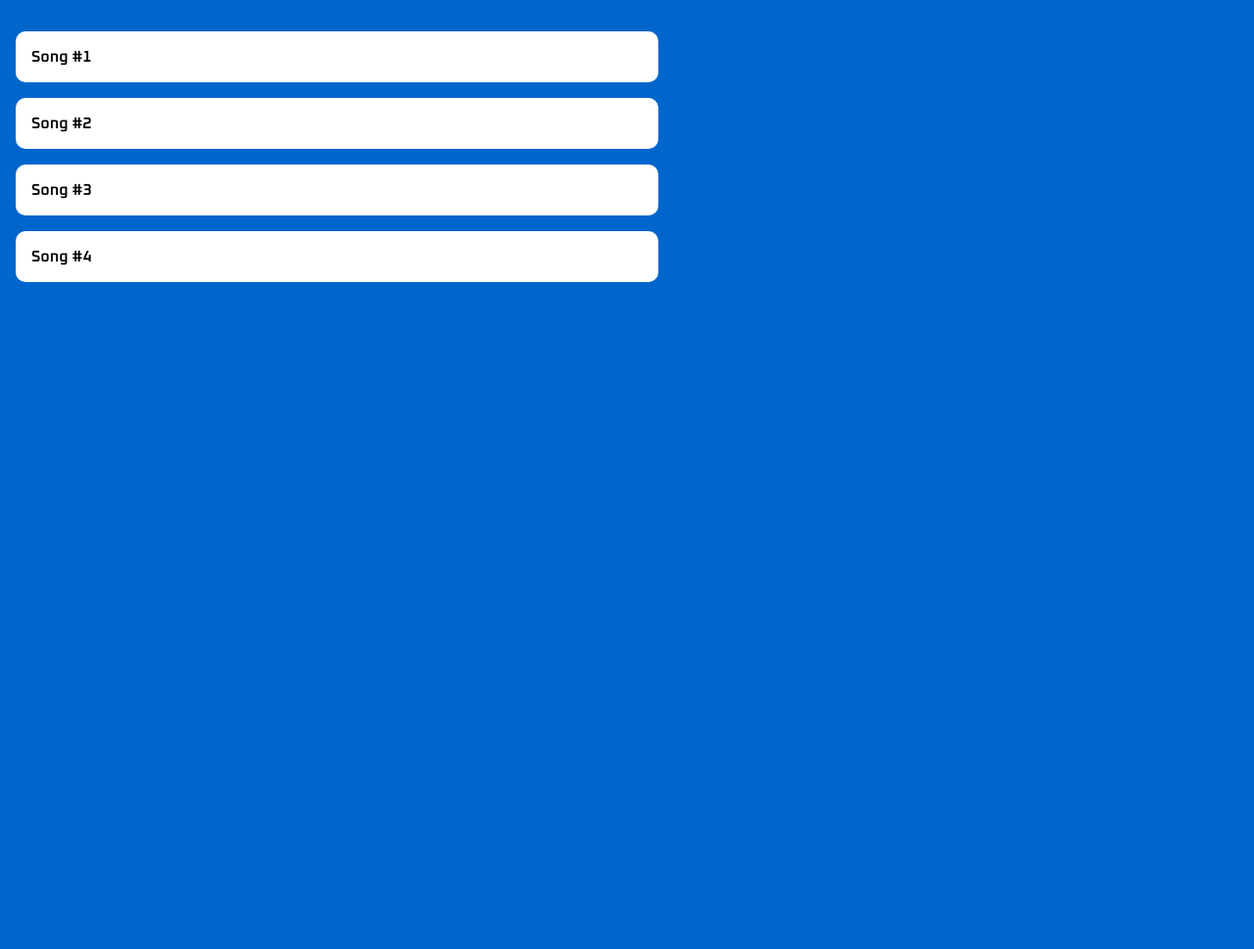
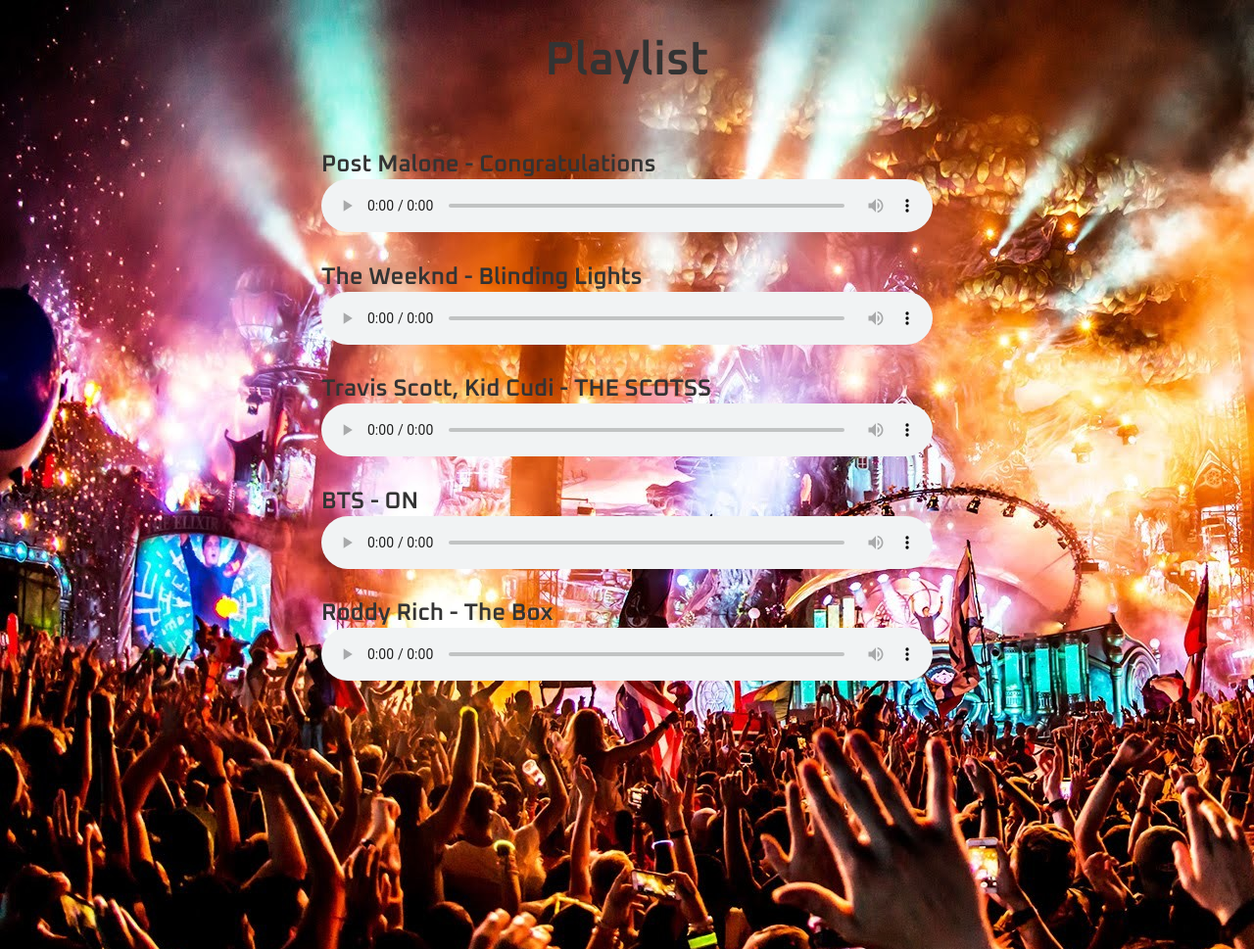
Before and after one commit to pepijnkok/frontend-for-designers, a plain HTML site: page index.html in a window 1280 px wide. Shown: the whole page at 98% size. Before the commit the page ends 800 px from the top, so only its background shows below. Drawn offline with Linux system fonts and the light colour scheme.

Commit message:
version 1.1 opdracht 1

```diff
--- a/index.html
+++ b/index.html
@@ -8,11 +8,53 @@
     <title>Playlist</title>
 </head>
 <body>
+    <h1>Playlist</h1>
     <div class="container">
-        <p class="draggable" draggable="true">Song #1</p>
-        <p class="draggable" draggable="true">Song #2</p>
-        <p class="draggable" draggable="true">Song #3</p>
-        <p class="draggable" draggable="true">Song #4</p>
+        <figure class="draggable" draggable="true">
+            <figcaption>Post Malone - Congratulations</figcaption>
+            <audio
+                controls
+                src="media/Post Malone - Congratulations.mp3" type="audio/mpeg">
+                    Your browser does not support the
+                    <code>audio</code> element.
+            </audio>
+        </figure>
+        <figure class="draggable" draggable="true">
+            <figcaption>The Weeknd - Blinding Lights</figcaption>
+            <audio
+                controls
+                src="media/The Weeknd - Blinding Lights.mp3" type="audio/mpeg">
+                    Your browser does not support the
+                    <code>audio</code> element.
+            </audio>
+        </figure>
+        <figure class="draggable" draggable="true">
+            <figcaption>Travis Scott, Kid Cudi - THE SCOTSS</figcaption>
+            <audio
+                controls
+                src="media/Travis Scott, Kid Cudi - THE SCOTTS.mp3" type="audio/mpeg">
+                    Your browser does not support the
+                    <code>audio</code> element.
+            </audio>
+        </figure>
+        <figure class="draggable" draggable="true">
+            <figcaption>BTS - ON</figcaption>
+            <audio
+                controls
+                src="media/BTS - ON.mp3" type="audio/mpeg">
+                    Your browser does not support the
+                    <code>audio</code> element.
+            </audio>
+        </figure>
+        <figure class="draggable" draggable="true">
+            <figcaption>Roddy Rich - The Box</figcaption>
+            <audio
+                controls
+                src="media/Roddy Ricch - The Box.mp3" type="audio/mpeg">
+                    Your browser does not support the
+                    <code>audio</code> element.
+            </audio>
+        </figure>
       </div>
 
     <script src="javascript.js"></script>
--- a/styles.css
+++ b/styles.css
@@ -1,5 +1,5 @@
 body {
-  background-color: #06c;
+  background-image: url(wallpaper.jpg);
   margin: 0;
   font-family: oxanium;
 }
@@ -9,13 +9,37 @@ body {
 }
 
 .draggable {
-  padding: 1rem;
-  background-color: white;
+  margin: auto;
+  padding: 0.8rem;
   border-radius: 10px;
   width: 50%;
   cursor: move;
 }
 
+.draggable:last-child{
+  margin-bottom: 15em;
+}
+
 .draggable.dragging {
   opacity: .5;
 }
+
+figure {
+    margin: 0;
+}
+
+audio{
+  width: 100%;
+}
+
+h1{
+ text-align: center;
+  color: #333;
+  font-size: 3rem;
+  padding: 0
+}
+
+figcaption{
+  color: #333;
+  font-size: 1.5em;
+}
```
Also changed, not shown: wallpaper.jpg (added), 5 other files.
